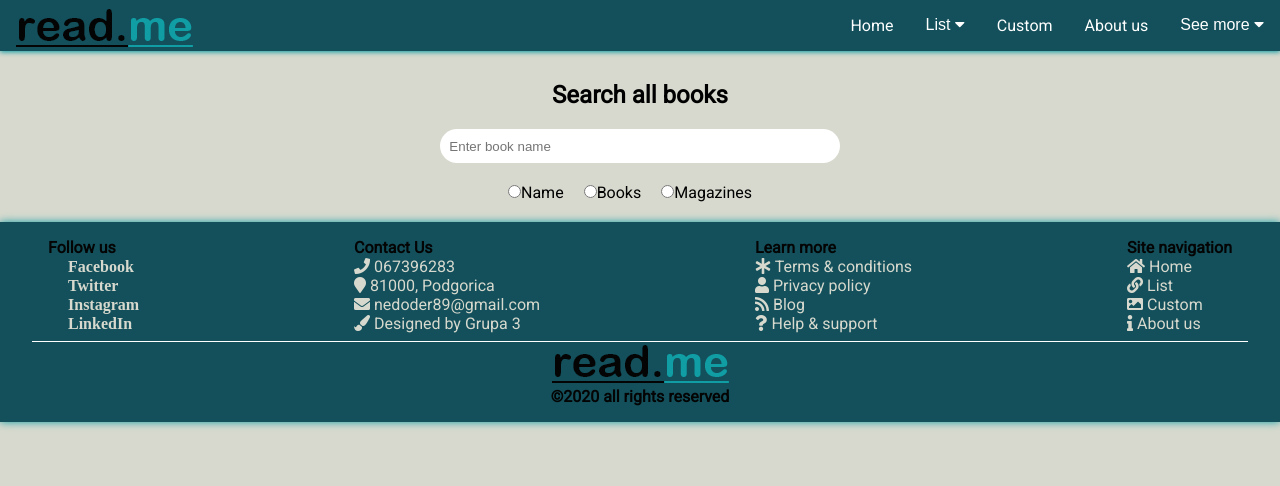
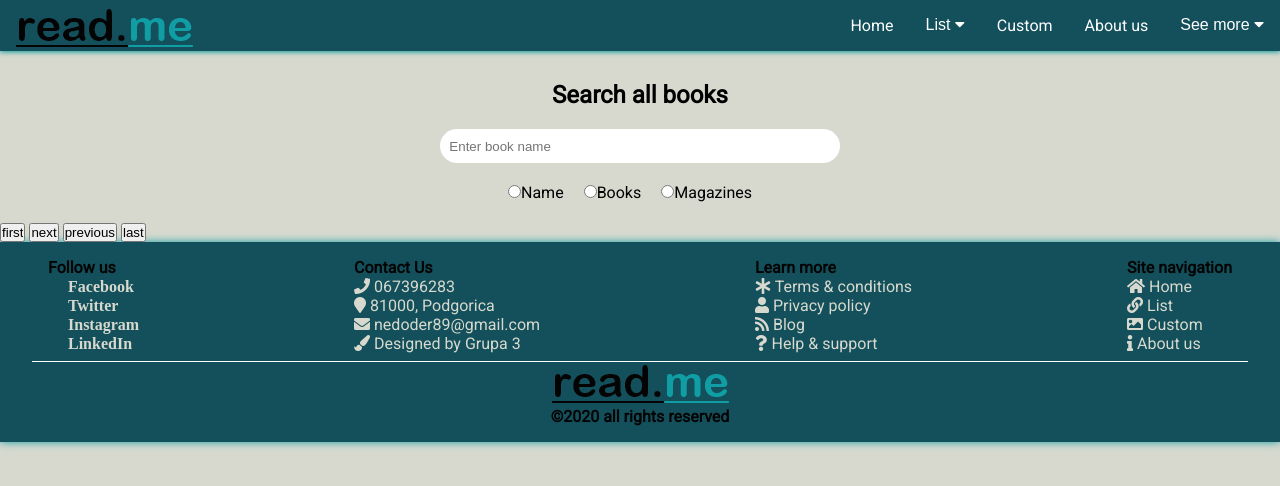
Before and after one commit to nedoder/Read.me, a plain HTML site: page html/list.html in a window 1280 px wide. Drawn offline with nearby package versions, Linux system fonts and the light colour scheme.

```diff
--- a/html/list.html
+++ b/html/list.html
@@ -68,6 +68,12 @@
             <div class="col-sm">
                 <ul id="books-list" class="list-group"></ul>
             </div>
+            <div class="paginate">
+                <input type="button" id="first" value="first" />
+                <input type="button" id="next" value="next" />
+                <input type="button" id="previous" value="previous" />
+                <input type="button" id="last" value="last" />
+            </div>
         </div>
 
     </div>
```
Also changed, not shown: js/custom.js (+14 -14 lines), js/list.js (+4 -65 lines).
